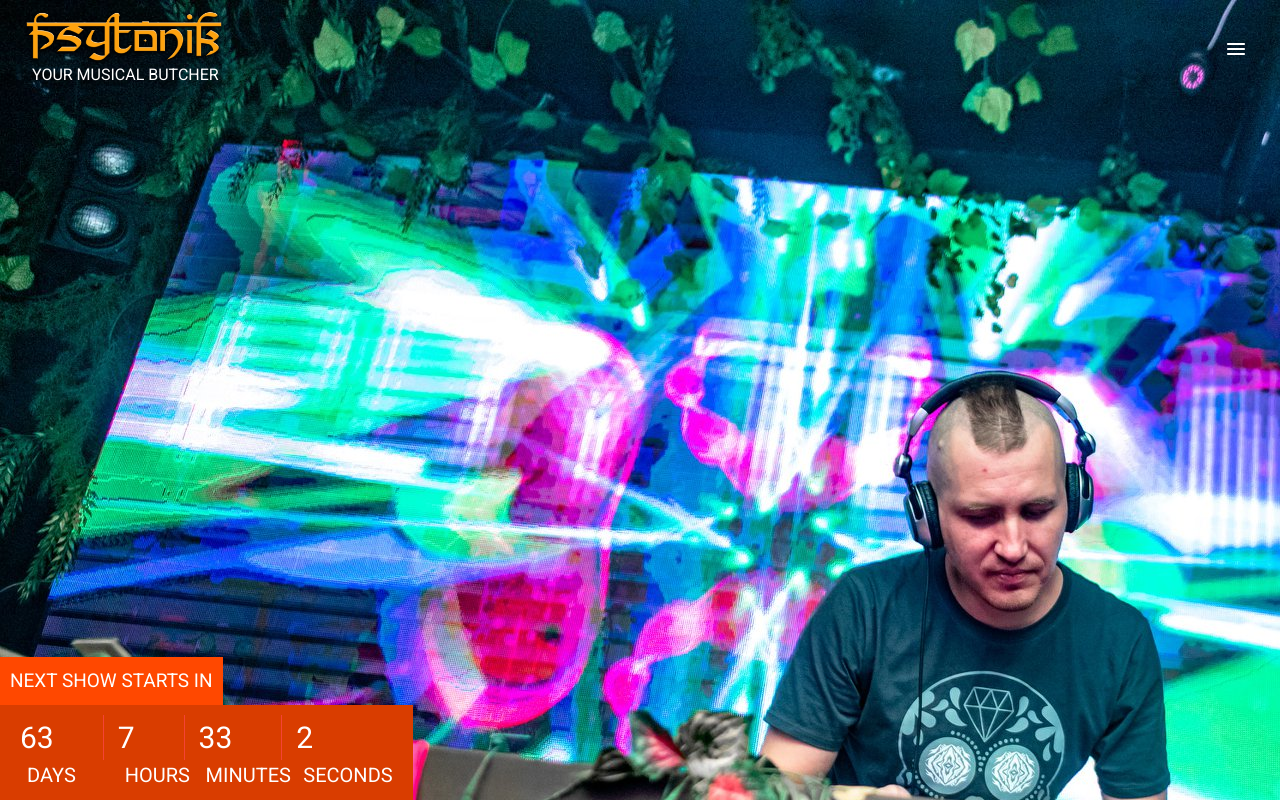
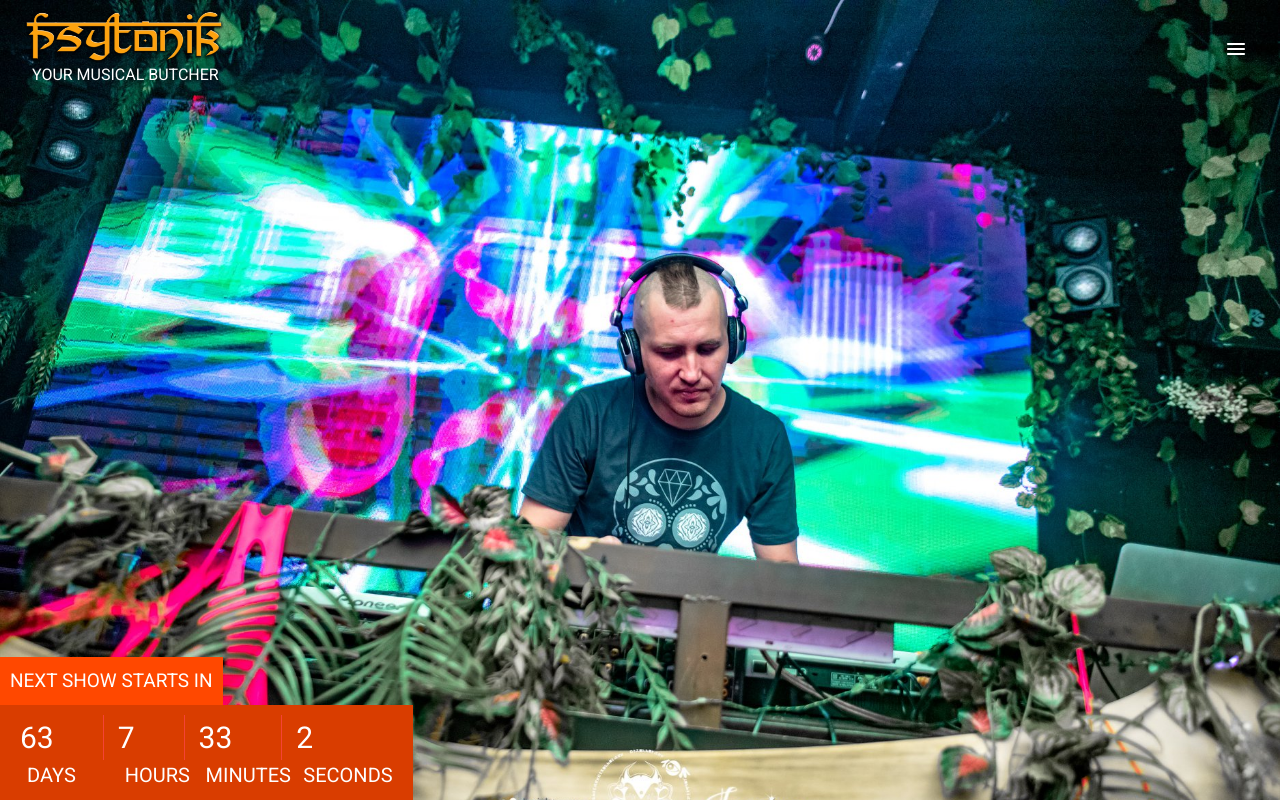
Before and after one commit to psytonik/djpsytonik, a React (Create React App) app: page / in a window 1280 px wide. Shown: the top 802 px of the page. Built offline with nearby package versions, Linux system fonts and the light colour scheme.

Commit message:
adding bootstrap-react fixing all stuff

```diff
--- a/src/resources/styles.css
+++ b/src/resources/styles.css
@@ -4,15 +4,6 @@ body {
     margin:0;
     font-family: 'Roboto', sans-serif;
 }
-
-/*.app {*/
-/*    height:"1500px";*/
-/*    background:'cornflowerblue';*/
-/*}*/
-
-/*.featured_container {*/
-/*    position: "center"*/
-/*}*/
 
 .font_righteous {
     font-family: 'Righteous', cursive;
@@ -86,17 +77,13 @@ footer .footer_copyright {
 
 
 .carrousel_wrapper {
-    position: relative;
     height:100vh;
     overflow: hidden;
-    object-fit: cover;
 }
 
 .carrousel_image {
     height:100vh;
-    position: relative;
-    overflow: hidden;
-    background-size: cover;
+    background-size: cover !important;
 }
 
 /*====================
```
